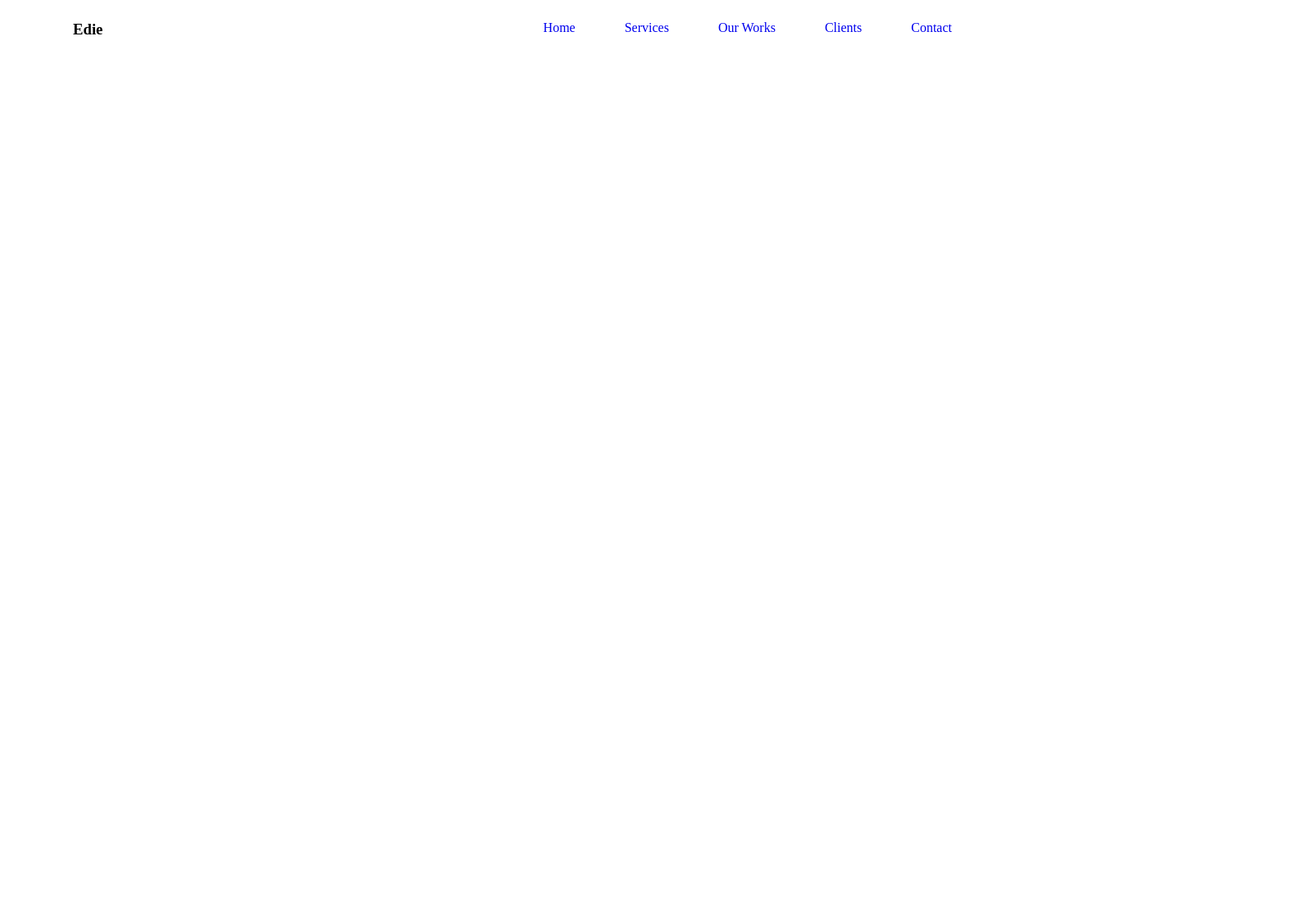
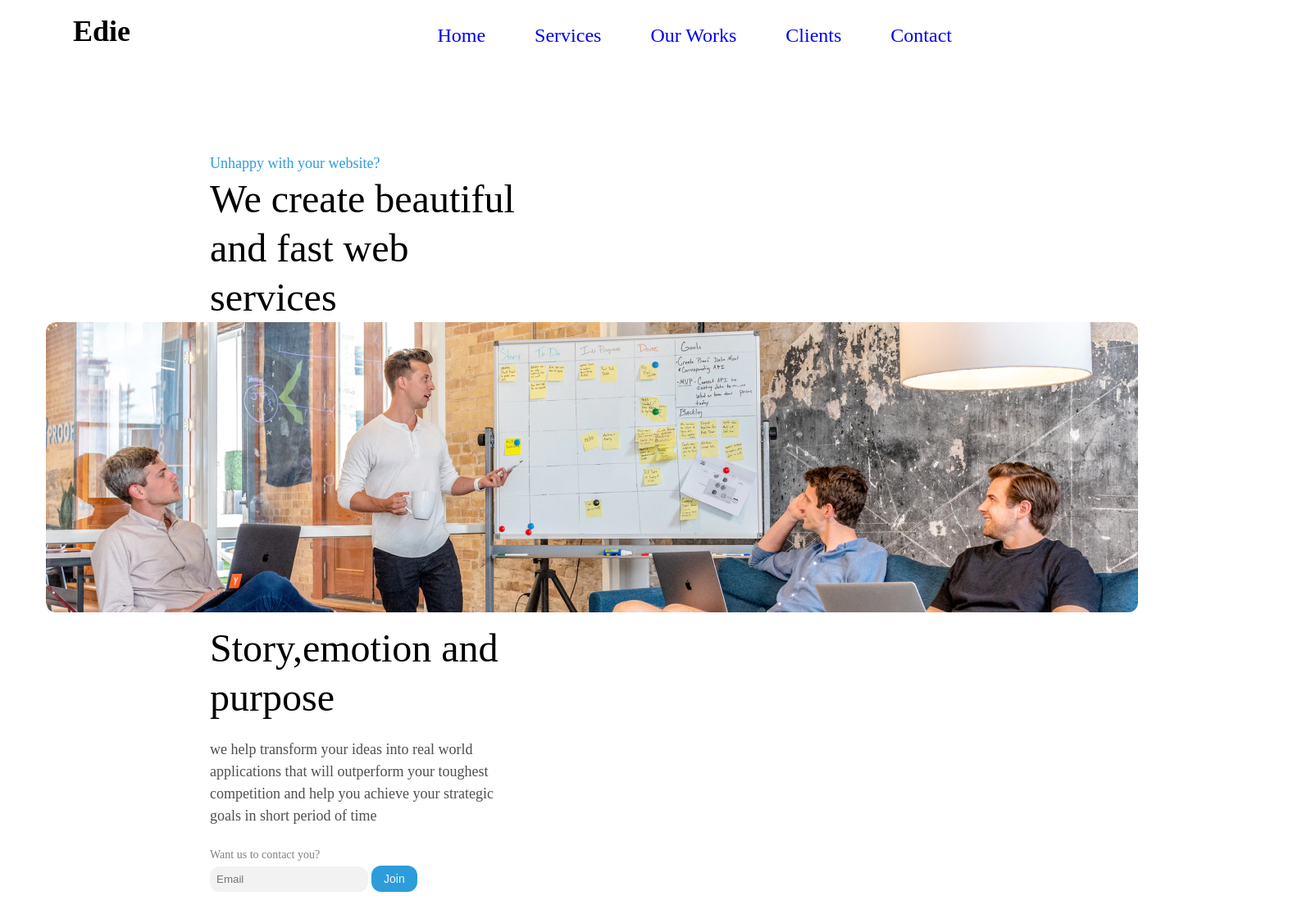
Before and after one commit to venky-cs/Edie-homepage, a plain HTML site: page index.html in a window 1280 px wide. Shown: the whole page at 82% size, 1588 px wide, since content can reach past the window. Before the commit the page ends 800 px from the top, so only its background shows below. Drawn offline with Linux system fonts and the light colour scheme.

Commit message:
'create-main'

```diff
--- a/index.html
+++ b/index.html
@@ -21,7 +21,22 @@
         </nav>
     </header>
 
+    <div class="main">
+        <p class="blue">Unhappy with your website?</p>
 
+        <h2>We create beautiful and fast web services
+            <img src="./images/heroImage.jpg" alt=""> <br>
+            Story,emotion and purpose
+        </h2>
+
+        <p>we help transform your ideas into real world applications that will outperform your toughest competition and help you achieve your strategic goals in short period of time</p>
+
+        <div class="search">
+            <p>Want us to contact you?</p>
+            <input type="email" name="" id="" placeholder="Email">
+            <button>Join</button>
+        </div>
+    </div>
 
 
 </body>
--- a/style.css
+++ b/style.css
@@ -2,12 +2,20 @@
     margin: 0;
     padding: 0;
     box-sizing: border-box;
+}
+body{
+    line-height: 27px;
 }
 
 header{
     width: 90%;
     margin: 0 auto;
     padding: 25px;
+}
+.title{
+    font-family: ;
+    font-size:36px;
+    font-weight:800;
 }
 header nav{
     display:flex;
@@ -21,4 +29,64 @@ nav ul{
 nav ul li a{
     text-decoration: none;
     padding:0 30px;
+    font-family: ;
+    font-size:24px;
+    font-weight: 500;
+    line-height:36px
 }
+
+/* main */
+.main{
+    margin: 100px 0;
+}
+.main p,.main h2{
+    width: 30%;
+    margin: 0 20%;
+}
+.main img{
+    position: relative;
+    right: 200px;
+    border-radius: 12px;
+}
+.main .blue{
+    font-family:;
+    font-weight: 500;
+    font-size: 18px;
+    color: #2D9CDB;
+}
+.main h2{
+    font-size: 48px;
+    font-weight: 500;
+    line-height:60px;
+}
+.main > p:last-of-type{
+    font-weight: 400;
+    font-size: 18px;
+    color: #4f4f4f;
+    padding: 20px 0;
+}
+.search{
+    width: 40%;
+    margin: 0 20%;
+}
+.search p{
+    margin: 0;
+    font-weight: 500;
+    font-size: 14px;
+    color: #828282;
+}
+.search input{
+    background-color: #f2f2f2;
+    border-radius: 12px;
+    padding:8px;
+    border: none;
+}
+.search button{
+    padding: 8px 15px;
+    border-radius: 12px;
+    background-color:#2D9CDB;
+    font-weight: 500;
+    font-size: 14px;
+    color: #f2f2f2;
+    border: none;
+}
```
Also changed, not shown: images/heroImage.jpg (added).
